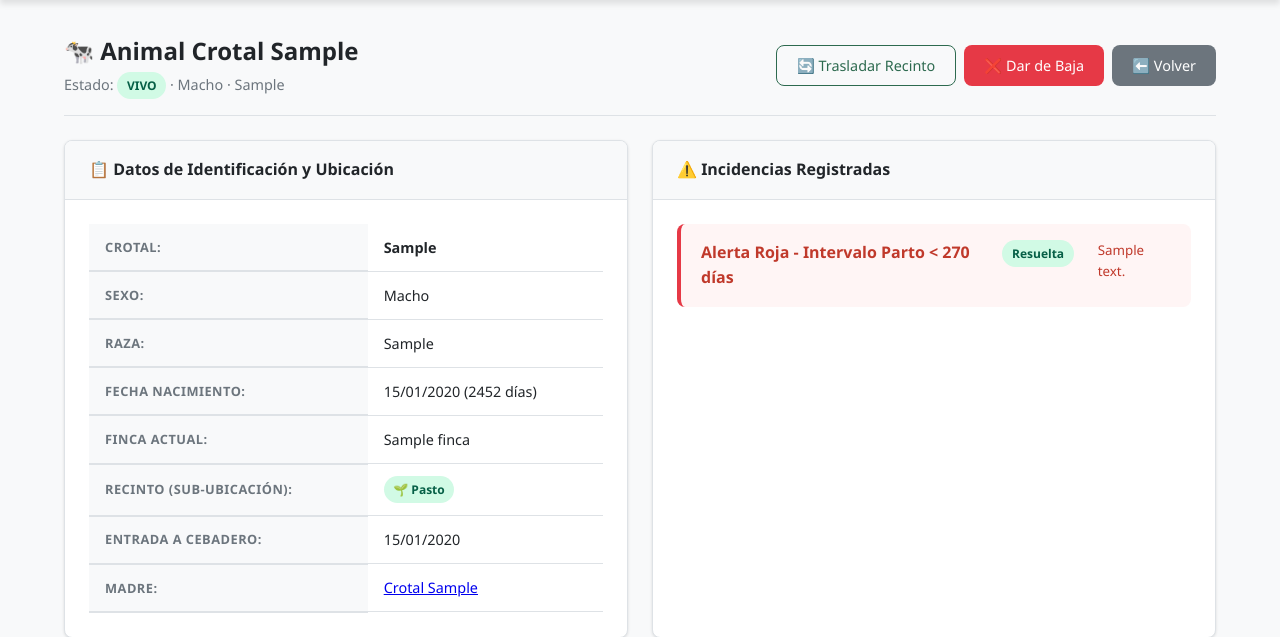
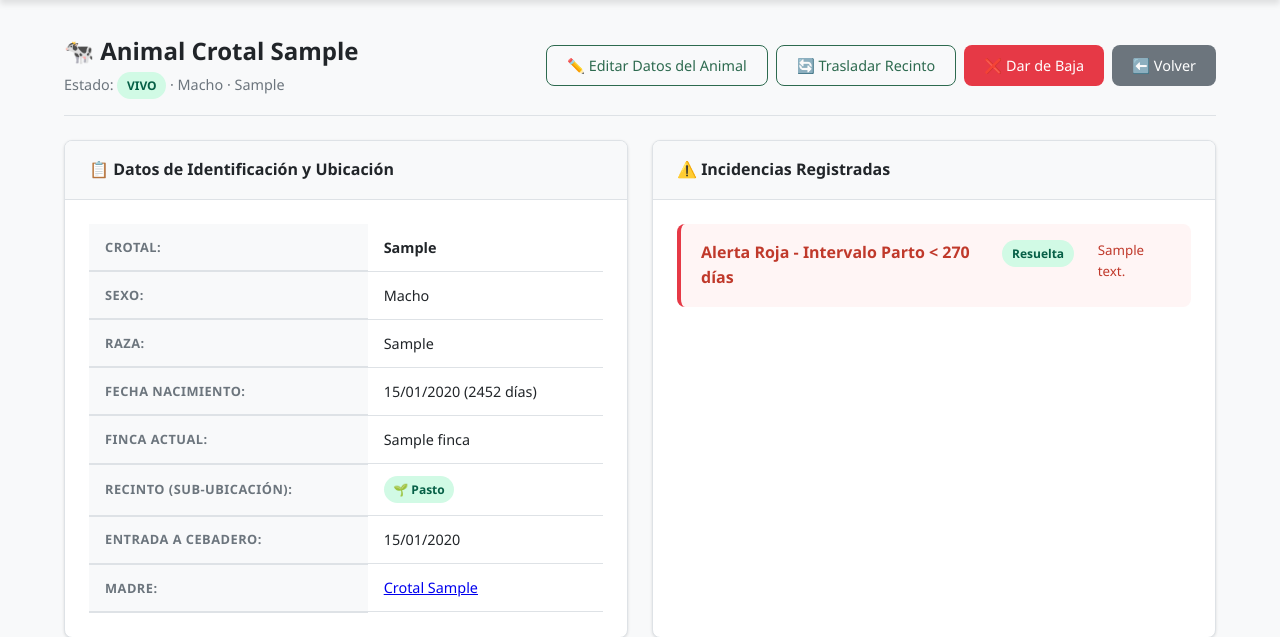
Before and after one commit to TomasCaceresIO/ProyectoFinca, a Django app: a page that uses templates/ganaderia/animal_detail.html in a window 1280 px wide. Shown: the part 60-697 px from the top of the page. Run offline with Django 5.2, Linux system fonts and the light colour scheme; tables that the repository leaves empty hold one stand-in row (values such as "Sample post"); some libraries are stand-ins or nearby versions.

Commit message:
feat(animal): add safe edit modal with strict biological and lineage restrictions

```diff
--- a/ganaderia/forms.py
+++ b/ganaderia/forms.py
@@ -88,7 +88,7 @@ class FincaForm(forms.Form):
 
 
 class AnimalForm(forms.ModelForm):
-    """Formulario para crear/editar un animal."""
+    """Formulario para crear/editar un animal con restricciones biológicas estrictas."""
     class Meta:
         model = Animal
         fields = [
@@ -128,7 +128,13 @@ class AnimalForm(forms.ModelForm):
 
     def __init__(self, *args, **kwargs):
         super().__init__(*args, **kwargs)
-        self.fields['madre'].queryset = Animal.objects.filter(sexo='H')
+        qs_madres = Animal.objects.filter(sexo='H')
+        if self.instance and self.instance.pk:
+            qs_madres = qs_madres.exclude(pk=self.instance.pk)
+            hijas_ids = list(self.instance.hijos.values_list('pk', flat=True))
+            if hijas_ids:
+                qs_madres = qs_madres.exclude(pk__in=hijas_ids)
+        self.fields['madre'].queryset = qs_madres
         self.fields['fecha_nacimiento'].widget.attrs['max'] = timezone.now().date().strftime('%Y-%m-%d')
 
     def clean_crotal(self):
@@ -148,6 +154,73 @@ class AnimalForm(forms.ModelForm):
         if fecha and fecha > timezone.now().date():
             raise ValidationError(f'La fecha ({fecha.strftime("%d/%m/%Y")}) no puede ser posterior al día de hoy.')
         return fecha
+
+    def clean(self):
+        cleaned_data = super().clean()
+        sexo = cleaned_data.get('sexo')
+        fecha_nacimiento = cleaned_data.get('fecha_nacimiento')
+        madre = cleaned_data.get('madre')
+
+        # 1. RESTRICCIÓN CRÍTICA DE SEXO (Hembra -> Macho)
+        if self.instance and self.instance.pk and self.instance.sexo == 'H' and sexo == 'M':
+            tiene_partos = self.instance.partos_como_madre.exists()
+            tiene_hijos = Animal.objects.filter(madre=self.instance).exists()
+            if tiene_partos or tiene_hijos:
+                self.add_error(
+                    'sexo',
+                    'Operación denegada: Este animal tiene registros de partos y descendencia asociada. No es posible cambiar su sexo a Macho.'
+                )
+
+        # 3. RESTRICCIONES TEMPORALES EN FECHA DE NACIMIENTO
+        if fecha_nacimiento:
+            if self.instance and self.instance.pk and self.instance.partos_como_madre.exists():
+                primer_parto = self.instance.partos_como_madre.order_by('fecha_parto').first()
+                if primer_parto and (primer_parto.fecha_parto - fecha_nacimiento).days < 540:
+                    self.add_error(
+                        'fecha_nacimiento',
+                        f'La nueva fecha de nacimiento no deja un margen de al menos 18 meses (540 días) respecto al primer parto del animal ({primer_parto.fecha_parto.strftime("%d/%m/%Y")}).'
+                    )
+
+            if madre and madre.fecha_nacimiento:
+                if (fecha_nacimiento - madre.fecha_nacimiento).days < 540:
+                    self.add_error(
+                        'fecha_nacimiento',
+                        f'La fecha de nacimiento del animal debe ser al menos 18 meses (540 días) posterior al nacimiento de la madre ({madre.fecha_nacimiento.strftime("%d/%m/%Y")}).'
+                    )
+
+        # 4. RESTRICCIONES EN LA RELACIÓN MATERNA (madre)
+        if madre:
+            if self.instance and self.instance.pk:
+                if madre.pk == self.instance.pk:
+                    self.add_error('madre', 'Un animal no puede ser su propia madre.')
+
+                hijas_ids = set(self.instance.hijos.values_list('pk', flat=True))
+                if madre.pk in hijas_ids:
+                    self.add_error('madre', 'Operación denegada: No se puede asignar como madre a una hija del propio animal (referencia circular).')
+
+            if madre.sexo != 'H':
+                self.add_error('madre', 'El animal seleccionado como madre debe tener obligatoriamente sexo Hembra.')
+
+        return cleaned_data
+
+    def save(self, commit=True):
+        animal = super().save(commit=False)
+        if self.instance and self.instance.pk:
+            prev_animal = Animal.objects.filter(pk=self.instance.pk).first()
+            if prev_animal and prev_animal.sub_ubicacion != animal.sub_ubicacion:
+                if animal.sub_ubicacion == 'CEBADERO':
+                    animal.fecha_entrada_cebadero = timezone.now().date()
+                else:
+                    animal.fecha_entrada_cebadero = None
+        else:
+            if animal.sub_ubicacion == 'CEBADERO':
+                animal.fecha_entrada_cebadero = timezone.now().date()
+            else:
+                animal.fecha_entrada_cebadero = None
+
+        if commit:
+            animal.save()
+        return animal
 
 
 class AnimalBajaForm(forms.Form):
--- a/ganaderia/urls.py
+++ b/ganaderia/urls.py
@@ -15,6 +15,7 @@ urlpatterns = [
     path('animales/', views.animal_list, name='animal_list'),
     path('animales/nuevo/', views.animal_create, name='animal_create'),
     path('animales/<str:crotal>/', views.animal_detail, name='animal_detail'),
+    path('animales/<str:crotal>/editar/', views.animal_edit, name='animal_edit'),
     path('animales/<str:crotal>/baja/', views.animal_baja, name='animal_baja'),
     path('animales/<str:crotal>/traslado/', views.animal_traslado, name='animal_traslado'),
 
--- a/ganaderia/views.py
+++ b/ganaderia/views.py
@@ -188,12 +188,70 @@ def animal_detail(request, crotal):
 
     partos = animal.partos_como_madre.select_related('cria', 'cria2').order_by('-fecha_parto')
     incidencias = animal.incidencias.all()
+    edit_form = AnimalForm(instance=animal)
 
     return render(request, 'ganaderia/animal_detail.html', {
         'animal': animal,
         'partos': partos,
         'incidencias': incidencias,
+        'edit_form': edit_form,
     })
+
+
+def animal_edit(request, crotal):
+    """
+    Editar atributos básicos de un animal desde su ficha.
+    Aplica restricciones biológicas y de linaje.
+    """
+    animal = Animal.objects.filter(crotal=crotal, estado_vital='VIVO').first()
+    if not animal:
+        animal = Animal.objects.filter(crotal=crotal).order_by('-id').first()
+    if not animal:
+        raise Http404('Animal no encontrado')
+
+    form = AnimalForm(request.POST or None, instance=animal)
+    alerta_amarilla = None
+
+    if request.method == 'POST':
+        if form.is_valid():
+            alerta_amarilla = getattr(form, '_crotal_alerta', None)
+            if alerta_amarilla == 'AMARILLO' and not request.POST.get('confirmar_crotal_historico'):
+                partos = animal.partos_como_madre.select_related('cria', 'cria2').order_by('-fecha_parto')
+                return render(request, 'ganaderia/animal_detail.html', {
+                    'animal': animal,
+                    'partos': partos,
+                    'incidencias': animal.incidencias.all(),
+                    'edit_form': form,
+                    'alerta_amarilla_edit': True,
+                    'mensaje_alerta_edit': getattr(form, '_crotal_mensaje', ''),
+                    'open_edit_modal': True,
+                })
+
+            animal_actualizado = form.save()
+
+            if alerta_amarilla == 'AMARILLO':
+                Incidencia.objects.create(
+                    animal=animal_actualizado,
+                    tipo='AMARILLO',
+                    descripcion=f'Se reutilizó el crotal {animal_actualizado.crotal} previamente asignado a un animal en baja.'
+                )
+                messages.warning(request, f'⚠️ Animal {animal_actualizado.crotal} actualizado con aviso de crotal histórico.')
+            else:
+                messages.success(request, f'✅ Datos del animal {animal_actualizado.crotal} actualizados correctamente.')
+
+            return redirect('animal_detail', crotal=animal_actualizado.crotal)
+
+        else:
+            partos = animal.partos_como_madre.select_related('cria', 'cria2').order_by('-fecha_parto')
+            return render(request, 'ganaderia/animal_detail.html', {
+                'animal': animal,
+                'partos': partos,
+                'incidencias': animal.incidencias.all(),
+                'edit_form': form,
+                'open_edit_modal': True,
+            })
+
+    return redirect('animal_detail', crotal=animal.crotal)
 
 
 def animal_create(request):
--- a/templates/ganaderia/animal_detail.html
+++ b/templates/ganaderia/animal_detail.html
@@ -21,6 +21,7 @@
             {% if animal.sexo == 'H' %}
             <a href="{% url 'parto_create' %}?madre={{ animal.crotal }}" class="btn btn-primary">🐣 Registrar Parto</a>
             {% endif %}
+            <button type="button" class="btn btn-outline" onclick="openEditModal()">✏️ Editar Datos del Animal</button>
             <a href="{% url 'animal_traslado' crotal=animal.crotal %}" class="btn btn-outline">🔄 Trasladar Recinto</a>
             <a href="{% url 'animal_baja' crotal=animal.crotal %}" class="btn btn-danger">❌ Dar de Baja</a>
         {% endif %}
@@ -191,4 +192,98 @@
 </div>
 {% endif %}
 
+<!-- Modal Editar Animal -->
+<div id="modal-editar-animal" class="modal-overlay" style="display: {% if open_edit_modal or edit_form.errors or alerta_amarilla_edit %}flex{% else %}none{% endif %};">
+    <div class="modal" style="max-width: 650px;">
+        <div class="modal-header d-flex justify-between align-center">
+            <h3 style="margin: 0;">✏️ Editar Datos del Animal {{ animal.crotal }}</h3>
+            <button type="button" class="btn btn-sm btn-outline" onclick="closeEditModal()">✕</button>
+        </div>
+        <div class="modal-body">
+            {% if edit_form.errors %}
+            <div class="alert alert-danger mb-3">
+                Por favor, corrige los errores indicados a continuación.
+            </div>
+            {% endif %}
+
+            {% if alerta_amarilla_edit %}
+            <div class="alert alert-warning mb-3">
+                <strong>⚠️ Alerta Amarilla (Crotal Histórico Reutilizado)</strong><br>
+                {{ mensaje_alerta_edit }}
+            </div>
+            {% endif %}
+
+            <form method="post" action="{% url 'animal_edit' crotal=animal.crotal %}">
+                {% csrf_token %}
+                {% if alerta_amarilla_edit %}
+                <input type="hidden" name="confirmar_crotal_historico" value="1">
+                {% endif %}
+
+                <div class="form-group mb-2">
+                    <label class="form-label">Crotal (4 dígitos) *</label>
+                    {{ edit_form.crotal }}
+                    {% if edit_form.crotal.errors %}<div class="text-danger"><small>{{ edit_form.crotal.errors.0 }}</small></div>{% endif %}
+                </div>
+
+                <div class="grid-2 gap-2 mb-2">
+                    <div>
+                        <label class="form-label">Sexo *</label>
+                        {{ edit_form.sexo }}
+                        {% if edit_form.sexo.errors %}<div class="text-danger"><small>{{ edit_form.sexo.errors.0 }}</small></div>{% endif %}
+                        {% if animal.sexo == 'H' and animal.partos_como_madre.exists or animal.hijos.exists %}
+                        <div class="form-text text-danger"><small>⚠️ Bloqueado: Tiene descendencia registrada.</small></div>
+                        {% endif %}
+                    </div>
+                    <div>
+                        <label class="form-label">Raza *</label>
+                        {{ edit_form.raza }}
+                        {% if edit_form.raza.errors %}<div class="text-danger"><small>{{ edit_form.raza.errors.0 }}</small></div>{% endif %}
+                    </div>
+                </div>
+
+                <div class="form-group mb-2">
+                    <label class="form-label">Fecha de Nacimiento *</label>
+                    {{ edit_form.fecha_nacimiento }}
+                    {% if edit_form.fecha_nacimiento.errors %}<div class="text-danger"><small>{{ edit_form.fecha_nacimiento.errors.0 }}</small></div>{% endif %}
+                </div>
+
+                <div class="grid-2 gap-2 mb-2">
+                    <div>
+                        <label class="form-label">Finca *</label>
+                        {{ edit_form.finca }}
+                        {% if edit_form.finca.errors %}<div class="text-danger"><small>{{ edit_form.finca.errors.0 }}</small></div>{% endif %}
+                    </div>
+                    <div>
+                        <label class="form-label">Recinto (Sub-ubicación) *</label>
+                        {{ edit_form.sub_ubicacion }}
+                        {% if edit_form.sub_ubicacion.errors %}<div class="text-danger"><small>{{ edit_form.sub_ubicacion.errors.0 }}</small></div>{% endif %}
+                    </div>
+                </div>
+
+                <div class="form-group mb-3">
+                    <label class="form-label">Madre (opcional / Fundadora)</label>
+                    {{ edit_form.madre }}
+                    {% if edit_form.madre.errors %}<div class="text-danger"><small>{{ edit_form.madre.errors.0 }}</small></div>{% endif %}
+                </div>
+
+                <div class="modal-footer px-0 pb-0">
+                    <button type="submit" class="btn btn-primary w-100">
+                        {% if alerta_amarilla_edit %}✅ Confirmar y Guardar{% else %}💾 Guardar Cambios{% endif %}
+                    </button>
+                    <button type="button" class="btn btn-secondary w-100" onclick="closeEditModal()">Cancelar</button>
+                </div>
+            </form>
+        </div>
+    </div>
+</div>
+
+<script>
+function openEditModal() {
+    document.getElementById('modal-editar-animal').style.display = 'flex';
+}
+function closeEditModal() {
+    document.getElementById('modal-editar-animal').style.display = 'none';
+}
+</script>
+
 {% endblock %}
```
Also changed, not shown: ganaderia/tests/test_animal_edit_restrictions.py (added, +135 -0 lines).
